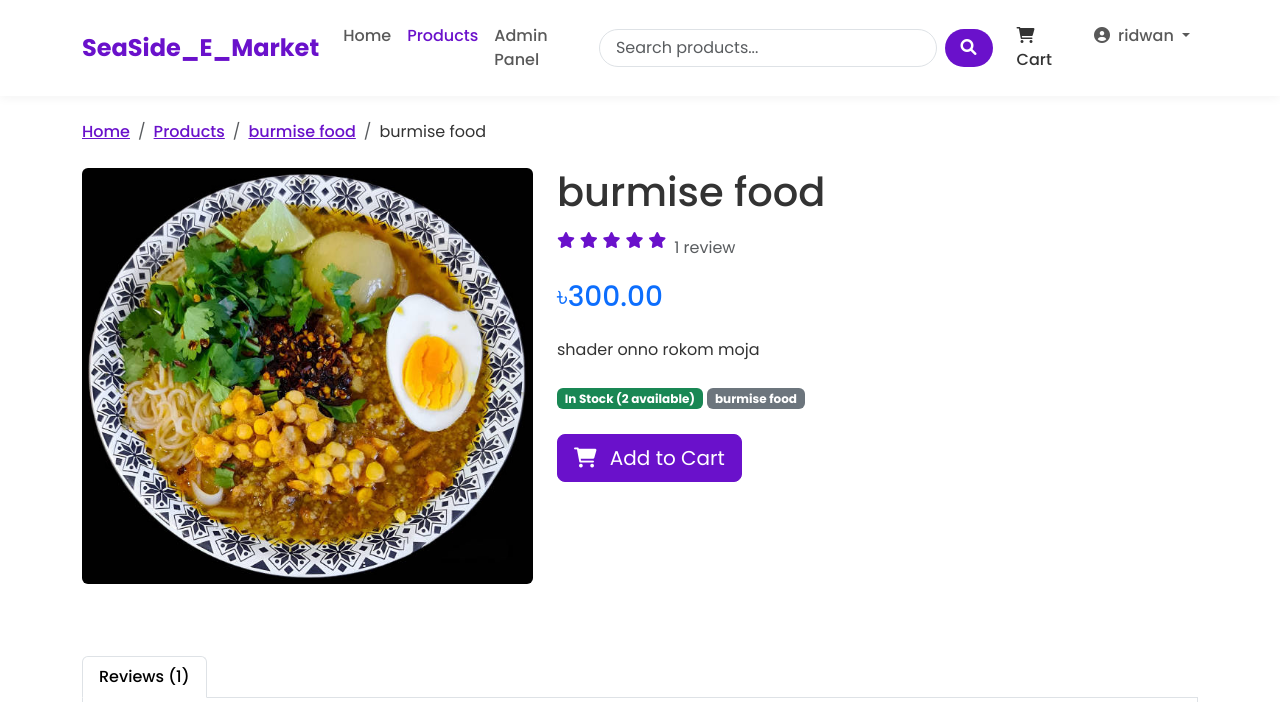
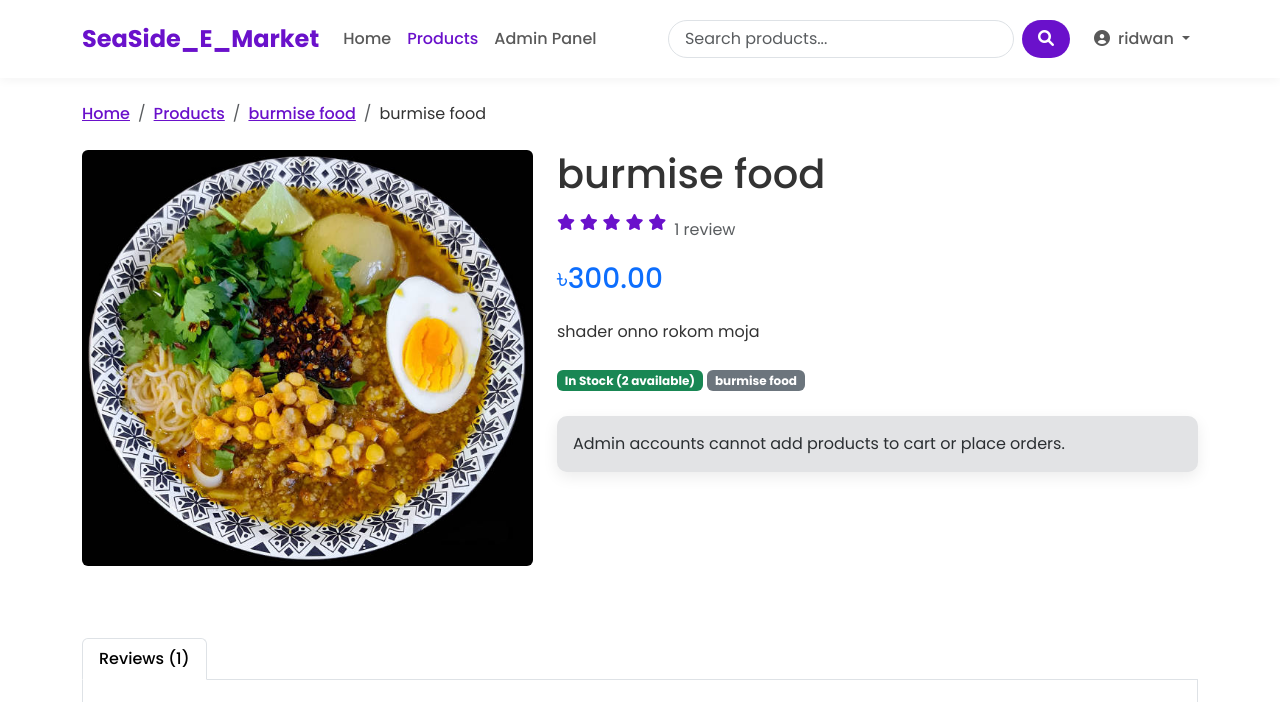
Before and after one commit to Mohammadridwan241/SeaSide_E_Market_Shop, a Django app: a page that uses templates/base.html in a window 1280 px wide. Shown: the top 702 px of the page. Run offline with Django 5.2, Linux system fonts and the light colour scheme; a user stored in the database is signed in; data comes from the database, SQL or seed files in the repository; both versions use the stored data as it was after the commit.

Commit message:
remove admin cart checkout

```diff
--- a/SeaSide_Shop/views.py
+++ b/SeaSide_Shop/views.py
@@ -47,6 +47,17 @@ def is_frontend_admin(user):
 
 
 frontend_admin_required = user_passes_test(is_frontend_admin, login_url='login')
+
+
+def _is_admin_user(user):
+    return user.is_authenticated and (user.is_staff or user.is_superuser)
+
+
+def _redirect_admin_from_shopping(request):
+    if _is_admin_user(request.user):
+        messages.warning(request, 'Admin accounts cannot add products to cart or place orders.')
+        return redirect('frontend_admin_dashboard')
+    return None
 
 
 def _build_transaction_id(order):
@@ -425,6 +436,10 @@ def rate_product(request, product_id):
 
 @login_required
 def cart_detail(request):
+    admin_redirect = _redirect_admin_from_shopping(request)
+    if admin_redirect:
+        return admin_redirect
+
     # user er kono cart nai
     # user er cart ache
     try:
@@ -437,6 +452,10 @@ def cart_detail(request):
 # cart add
 @login_required
 def cart_add(request, product_id):
+    admin_redirect = _redirect_admin_from_shopping(request)
+    if admin_redirect:
+        return admin_redirect
+
     product = get_object_or_404(Product, id=product_id)
 
     # User er cart ache kina
@@ -469,6 +488,10 @@ def cart_add(request, product_id):
 # cart item quantity increase/decrease korte parbo
 @login_required
 def cart_update(request, product_id):
+    admin_redirect = _redirect_admin_from_shopping(request)
+    if admin_redirect:
+        return admin_redirect
+
     # cart konta
     # cart er item konta
     # main product jeta cart item hisebe cart e ache
@@ -494,6 +517,10 @@ def cart_update(request, product_id):
 
 @login_required
 def cart_remove(request, product_id):
+    admin_redirect = _redirect_admin_from_shopping(request)
+    if admin_redirect:
+        return admin_redirect
+
     cart = get_object_or_404(Cart, user=request.user)
     product = get_object_or_404(Product, id=product_id)
     cart_item = get_object_or_404(CartItem, cart=cart, product=product)
@@ -515,6 +542,10 @@ def cart_remove(request, product_id):
 # Product --> Cart Item --> Order Item
 @login_required
 def checkout(request):
+    admin_redirect = _redirect_admin_from_shopping(request)
+    if admin_redirect:
+        return admin_redirect
+
     try:
         cart = Cart.objects.get(user=request.user)
         if not cart.items.exists():
--- a/templates/SeaSide_Shop/home.html
+++ b/templates/SeaSide_Shop/home.html
@@ -400,12 +400,14 @@
                         <a href="{% url 'product_detail' product.slug %}" class="btn btn-sm btn-outline-primary">
                             <i class="fas fa-eye me-1"></i> View Details
                         </a>
+                        {% if not user.is_staff and not user.is_superuser %}
                         <form action="{% url 'cart_add' product.id %}" method="post">
                             {% csrf_token %}
                             <button type="submit" class="btn btn-sm btn-primary w-100">
                                 <i class="fas fa-shopping-cart me-1"></i> Add to Cart
                             </button>
                         </form>
+                        {% endif %}
                     </div>
                 </div>
             </div>
--- a/templates/SeaSide_Shop/product_detail.html
+++ b/templates/SeaSide_Shop/product_detail.html
@@ -207,12 +207,18 @@
         </div>
 
         {% if product.stock > 0 %}
+        {% if user.is_staff or user.is_superuser %}
+        <div class="alert alert-secondary mb-4">
+            Admin accounts cannot add products to cart or place orders.
+        </div>
+        {% else %}
         <form action="{% url 'cart_add' product.id %}" method="post" class="mb-4">
             {% csrf_token %}
             <button type="submit" class="btn btn-primary btn-lg">
                 <i class="fas fa-shopping-cart me-2"></i> Add to Cart
             </button>
         </form>
+        {% endif %}
         {% endif %}
     </div>
 </div>
@@ -336,10 +342,12 @@
                     <div class="card-footer">
                         <div class="d-grid gap-2">
                             <a href="{% url 'product_detail' product.slug %}" class="btn btn-sm btn-outline-primary">View Details</a>
+                            {% if not user.is_staff and not user.is_superuser %}
                             <form action="{% url 'cart_add' product.id %}" method="post">
                                 {% csrf_token %}
                                 <button type="submit" class="btn btn-sm btn-primary w-100">Add to Cart</button>
                             </form>
+                            {% endif %}
                         </div>
                     </div>
                 </div>
--- a/templates/SeaSide_Shop/product_list.html
+++ b/templates/SeaSide_Shop/product_list.html
@@ -364,7 +364,7 @@
                                     <a href="{% url 'product_detail' product.slug %}" class="btn btn-sm btn-light">
                                         <i class="fas fa-eye"></i> Quick View
                                     </a>
-                                    {% if product.stock >= 1 %}
+                                    {% if product.stock >= 1 and not user.is_staff and not user.is_superuser %}
                                     <form action="{% url 'cart_add' product.id %}" method="post" class="d-inline">
                                         {% csrf_token %}
                                         <button type="submit" class="btn btn-sm btn-primary">
--- a/templates/base.html
+++ b/templates/base.html
@@ -239,6 +239,7 @@
                     </form>
 
                     <ul class="navbar-nav">
+                        {% if not user.is_staff and not user.is_superuser %}
                         <li class="nav-item me-2">
                             <a class="nav-link cart-btn" href="{% url 'cart_detail' %}">
                                 <i class="fas fa-shopping-cart"></i> Cart
@@ -247,6 +248,7 @@
                                 {% endif %}
                             </a>
                         </li>
+                        {% endif %}
 
                         {% if user.is_authenticated %}
                             <li class="nav-item dropdown">
```
Also changed, not shown: db.sqlite3, media/products/2026/04/22/snapper.jpg (added).
